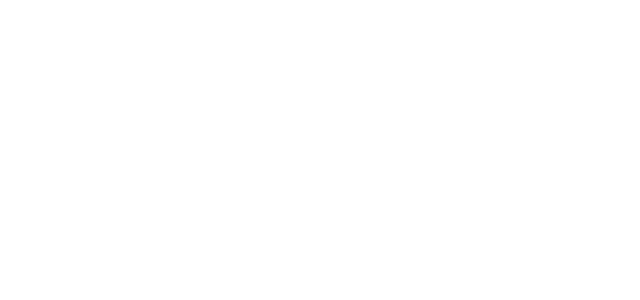
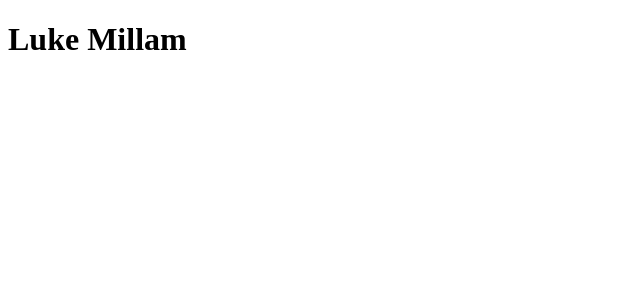
Before and after one commit to bugy121/Personal-Website, a Next.js app: page / in a window 1280 px wide. Shown: the top 300 px of the page, without its empty margins (0-640 px from the left). Built offline with nearby package versions, Linux system fonts and the light colour scheme.

Commit message:
started NavBar

```diff
--- a/pages/app.jsx
+++ b/pages/app.jsx
@@ -1,4 +1,5 @@
 import Head from 'next/head'
+import NavBar from '../components/NavBar.jsx'
 
 export default function App({ Component, pageProps }) {
     return (
@@ -7,6 +8,9 @@
         <Head>
           <title>Luke Millam</title>
         </Head>
+        <div>
+          <NavBar />
+        </div>
       </>
     )
   }
--- a/pages/index.jsx
+++ b/pages/index.jsx
@@ -6,6 +6,8 @@
         <Head>
           <title>Luke Millam</title>
         </Head>
+        <h1>Luke Millam</h1>
       </>
+
     )
   }
```
Also changed, not shown: Components/NavBar.jsx (+9 -0 lines), styles/navBar.module.css (added).
